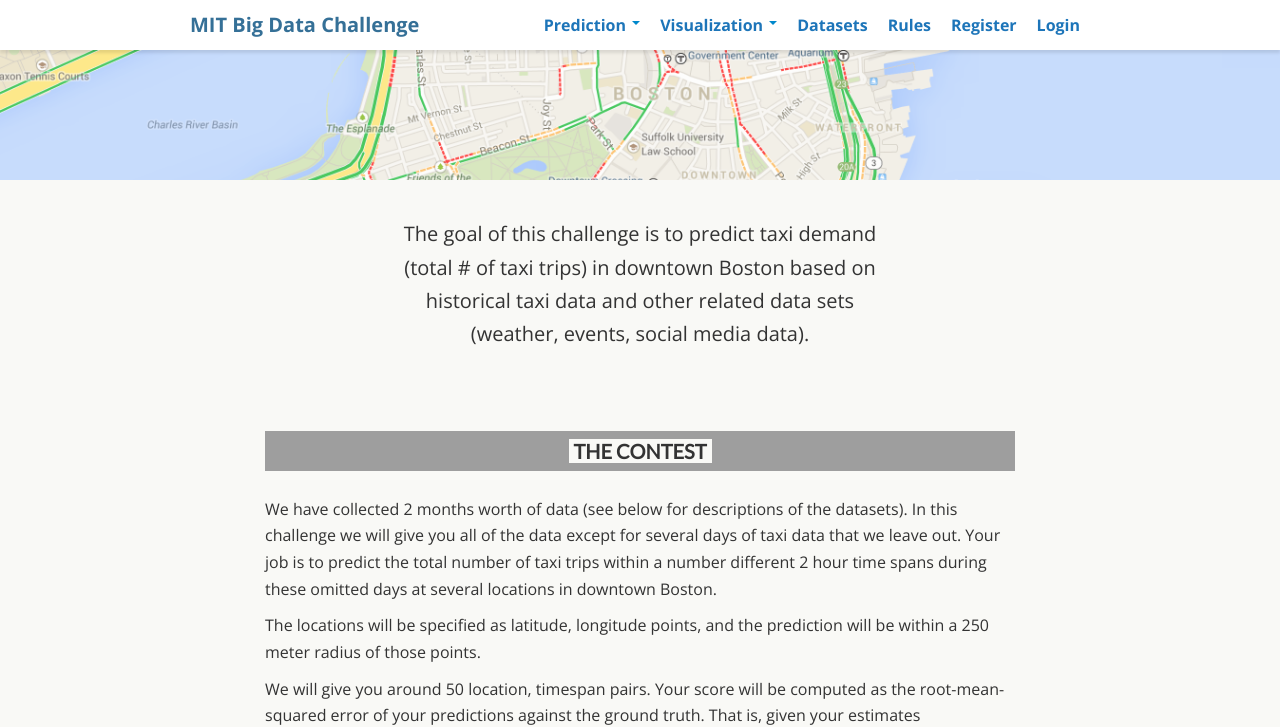
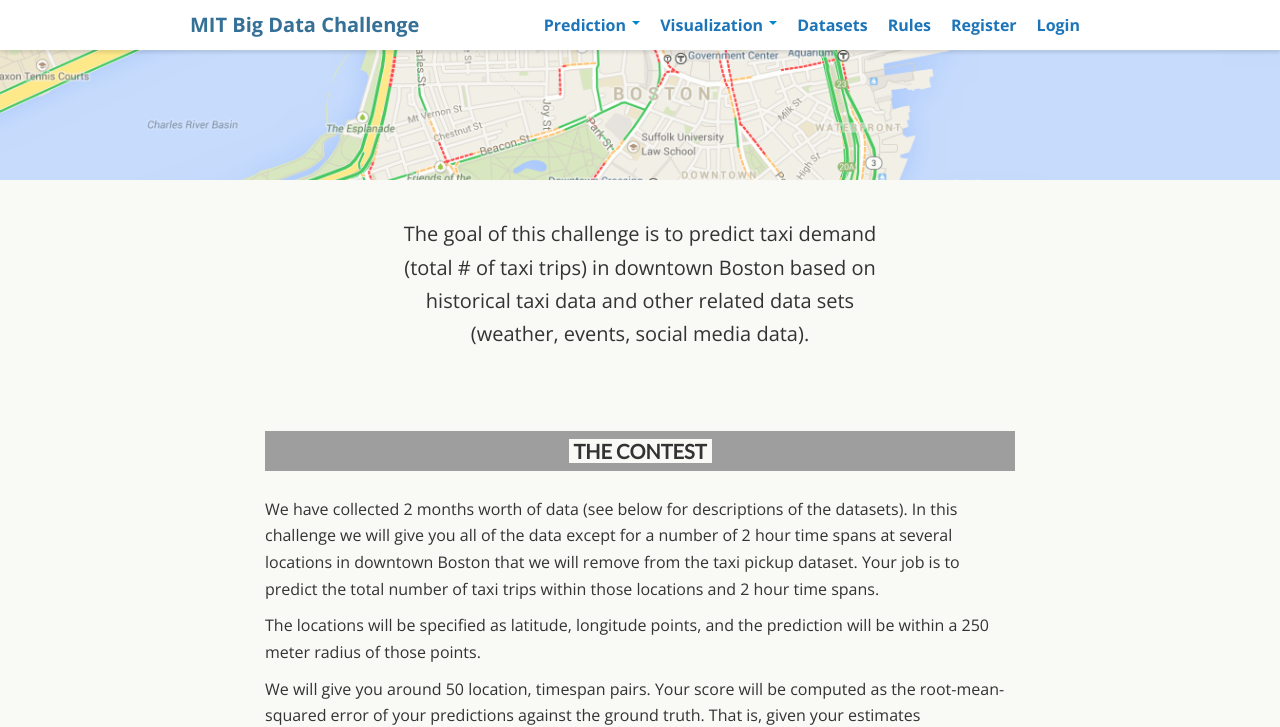
Before and after one commit to mitdbg/bigdata, a Django app: template src/website/templates/home/prediction.html in a window 1280 px wide. Shown: the top 727 px of the page. Run offline with Django 3.2, Linux system fonts and the light colour scheme; the template is opened without the code that fills it, so the values that code supplies are empty; parts of the project's set-up code (start-up, migrations or seed data) failed here and were passed over; some web fonts are replaced; grey boxes are pictures that could not be loaded.

Commit message:
modified prediction text

```diff
--- a/src/website/templates/home/prediction.html
+++ b/src/website/templates/home/prediction.html
@@ -12,24 +12,30 @@
   <div class="textseparator"><h1>The Contest</h1></div>
 
   <p>
-  We have collected 2 months worth of data (see below for descriptions
-  of the datasets).  In this challenge we will give you all of the data
-  except for several days of taxi data that we leave out.  Your job is
-  to predict the total number of taxi trips within a number different 2 hour time spans during these omitted days at
-  several locations in downtown Boston.</p>
+  We have collected 2 months worth of data (see below for
+  descriptions of the datasets).  In this challenge we will give
+  you all of the data except for a number of 2 hour time spans at
+  several locations in downtown Boston that we will remove from the
+  taxi pickup dataset.  Your job is to predict the total number of
+  taxi trips within those locations and 2 hour time spans.
+  </p>
 
   <p>The locations will be specified as latitude, longitude points,
   and the prediction will be within a 250 meter radius of those points.
 
-  <p>We will give you around 50 location, timespan pairs.  Your score will
+  <p>
+  We will give you around 50 location, timespan pairs.  Your score will
   be computed as the root-mean-squared error of your predictions against the
   ground truth.  That is, given your estimates  <img src="http://latex.codecogs.com/svg.latex?\Hat{p_1}\ldots \Hat{p_n}" border="0"/> for data points
    <img src="http://latex.codecogs.com/svg.latex?p_1\ldots p_n" border="0"/>
-   we will compute:<p><center><img src="http://latex.codecogs.com/svg.latex?\frac{1}{1+\sqrt{\sum_{i\in1\ldots n}{(p_i-\Hat{p_i})^2}}}" border="0"/></center></p>
+   we will compute:<p><center><img src="http://latex.codecogs.com/svg.latex?\frac{1}{1+\sqrt{\sum_{i\in1\ldots n}{(p_i-\Hat{p_i})^2}}}" border="0"/></center>
+   </p>
 
 
 
-    <p style="text-align: center"><a href="/datasets"><div class="buttonHolder"><button>Download the datasets here</button></div></a></p>
+  <p style="text-align: center">
+  <a href="/datasets"><div class="buttonHolder"><button>Download the datasets here</button></div></a>
+  </p>
 
   <h2>Timing</h2>
 
```
